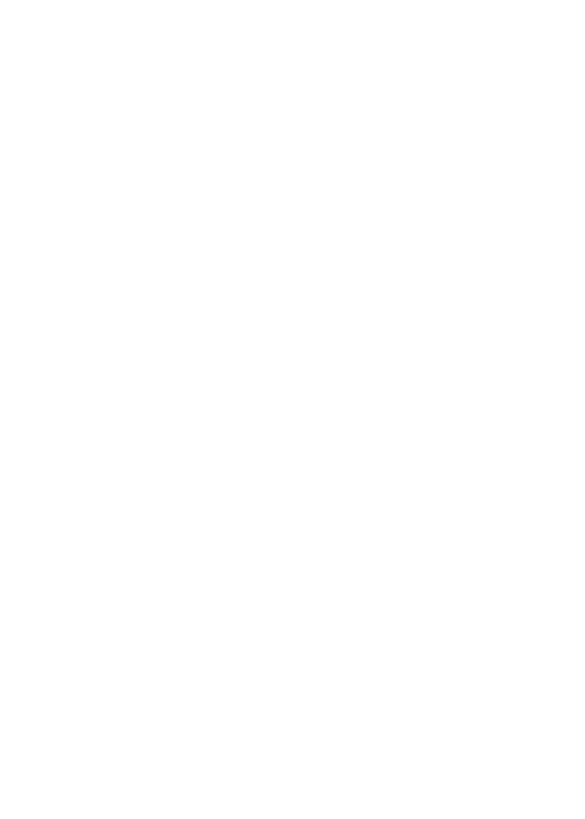
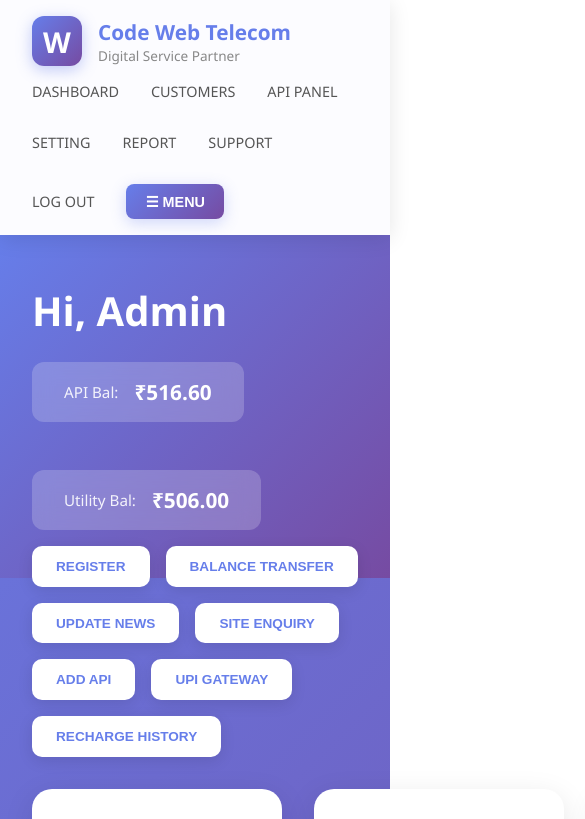
Before and after one commit to vikashsharma380/code-web-telecom, a React (Vite) app in the folder Frontend/: page /admin-dashboard in a window 390 px wide. Before the commit this address had no page. Shown: the top 819 px of the page, 585 px wide, since content can reach past the window. Built offline with nearby package versions, Linux system fonts and the light colour scheme.

Commit message:
loginpart change now mobile rechrge part change now

```diff
--- a/Frontend/Admin/Styles.js
+++ b/Frontend/Admin/Styles.js
@@ -300,3 +300,5 @@ const styles = {
     color: "#667eea",
   },
 };
+
+export default styles;
--- a/Frontend/src/App.jsx
+++ b/Frontend/src/App.jsx
@@ -1,49 +1,3 @@
-// import React from "react";
-// import { Routes, Route } from "react-router-dom";
-// import CodeWebTelecom from "./CodeWebFrontend";
-// import Login from "./pages/login";
-// import Signup from "./pages/signup";
-// import MobileRecharge from "./Components/MobileRecharge";
-// import { useParams } from "react-router-dom";
-// import ServicePage from "./pages/ServicePage";
-// import DTHRecharge from "./Components/DTHRecharge";
-// import ElectricityRecharge from "./Components/ElectricityRecharge";
-// import FASTagRecharge from "./Components/FASTagRecharge";
-// import GasRecharge from "./Components/GasRecharge";
-// import DataCardRecharge from "./Components/DataCardRecharge";
-// import Dashboard from "./Components/Dashboard";
-// import WebSolutions from "./Components/WebSolutions";
-// import InsuranceRecharge from "./Components/InsuranceRecharge";
-// import PostpaidRecharge from "./Components/PostpaidRecharge";
-// import GooglePlayRecharge from "./Components/GooglePlayRecharge";
-// import WaterBillRecharge from "./Components/WaterBillRecharge";
-
-// function App() {
-//   return (
-//     <>
-//       <Routes>
-//         <Route path="/" element={<CodeWebTelecom />} />
-//         <Route path="/login" element={<Login />} />
-//         <Route path="/signup" element={<Signup />} />
-//         {/* <Route path="/service/:id" element={<ServicePage />} /> */}
-//         <Route path="/MobileRecharge" element={<MobileRecharge />} />
-//         <Route path="/DTHRecharge" element={<DTHRecharge />} />
-//         <Route path="/ElectricityRecharge" element={<ElectricityRecharge />} />
-//         <Route path="/FASTagRecharge" element={<FASTagRecharge />} />
-//         <Route path="/GasRecharge" element={<GasRecharge />} />
-//         <Route path="/DataCardRecharge" element={<DataCardRecharge />} />
-//         <Route path="/dashboard" element={<Dashboard />} />
-//         <Route path="/web-solutions" element={<WebSolutions />} />
-//         <Route path="/InsuranceRecharge" element={<InsuranceRecharge />} />
-//         <Route path="/PostpaidRecharge" element={<PostpaidRecharge />} />
-//         <Route path="/GooglePlayRecharge" element={<GooglePlayRecharge />} />
-//         <Route path="/WaterBillRecharge" element={<WaterBillRecharge />} />
-//       </Routes>
-//     </>
-//   );
-// }
-
-// export default App;
 import React from "react";
 import { Routes, Route } from "react-router-dom";
 import CodeWebTelecom from "./CodeWebFrontend";
@@ -61,6 +15,7 @@ import InsuranceRecharge from "./Components/InsuranceRecharge";
 import PostpaidRecharge from "./Components/PostpaidRecharge";
 import GooglePlayRecharge from "./Components/GooglePlayRecharge";
 import WaterBillRecharge from "./Components/WaterBillRecharge";
+import AdminDashboard from "../Admin/AdminDashboard";
 
 // 🔽 Import your new Report pages
 import MiniStatement from "./pages/MiniStatement";
@@ -90,7 +45,7 @@ function App() {
         <Route path="/PostpaidRecharge" element={<PostpaidRecharge />} />
         <Route path="/GooglePlayRecharge" element={<GooglePlayRecharge />} />
         <Route path="/WaterBillRecharge" element={<WaterBillRecharge />} />
-
+        <Route path="/admin-dashboard" element={<AdminDashboard />} />
         {/* 🔽 Report Section Routes */}
         <Route path="/mini-statement" element={<MiniStatement />} />
         <Route path="/recharge-history" element={<RechargeHistory />} />
--- a/Frontend/src/pages/login.jsx
+++ b/Frontend/src/pages/login.jsx
@@ -31,7 +31,7 @@ const handleLogin = async (e) => {
     localStorage.setItem("user", JSON.stringify(user));
 
     alert("Login successful");
-    navigate("/"); // redirect to dashboard/homepage
+    navigate("/admin-dashboard"); // redirect to admin dashboard
   } catch (err) {
     console.error("Login error:", err);
     const msg =
```
